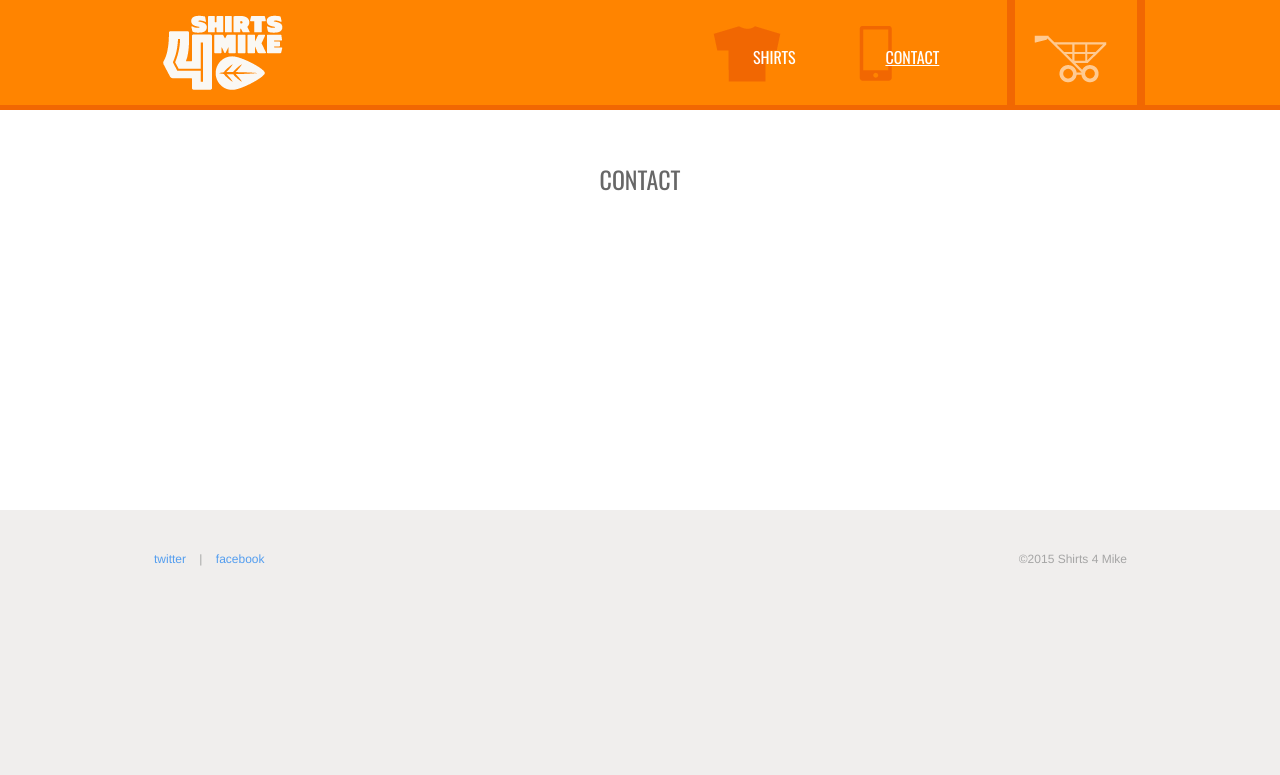
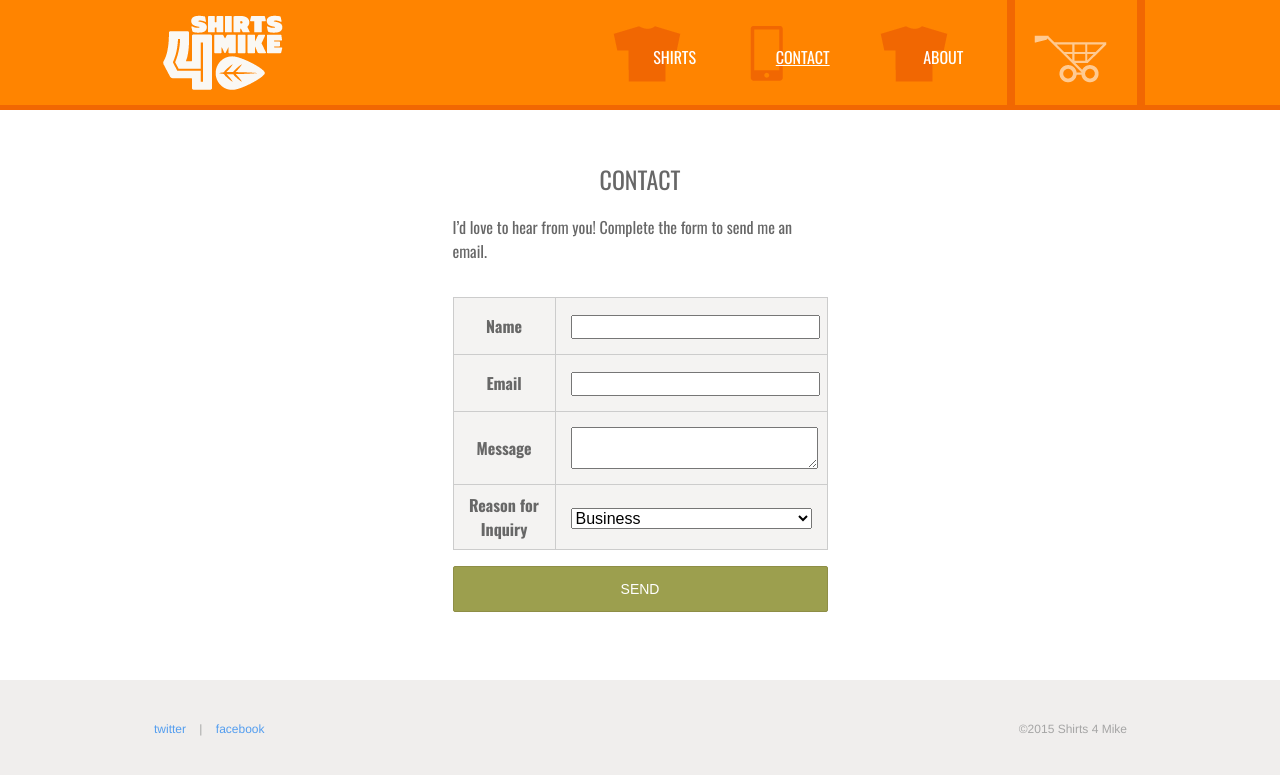
Before and after one commit to evgkit/shirts4mike, a PHP site: page /contact.php?status=1 in a window 1280 px wide. Shown: the top 775 px of the page. Run offline with PHP 8.4, Linux system fonts and the light colour scheme.

Commit message:
Add contact form

```diff
--- a/public/contact.php
+++ b/public/contact.php
@@ -1,12 +1,74 @@
 <?
+
+if ("POST" == $_SERVER['REQUEST_METHOD']) {
+    $emailBody = "Name: {$_POST['name']},\n
+        Email: {$_POST['email']}.\n
+        Message: {$_POST['message']}\n
+        Reason for Inquiry: {$_POST['reason']}";
+    // TODO: send email
+
+    header('Location: contact.php?status=thanks');
+    exit();
+}
+
 $pageTitle = 'Contact Mike';
 $section = 'contact';
 include 'include/header.php'; ?>
 
 <div class="section page">
+    <div class="wrapper">
+        <h1>Contact</h1>
 
-    <h1>Contact</h1>
+        <? if ("thanks" == $_GET['status']) { ?>
+            <p>Thanks for the email! I&rsquo;ll be in touch shortly.</p>
+        <? } else { ?>
+            <p>I&rsquo;d love to hear from you! Complete the form to send me an email.</p>
+            <form action="contact.php" method="post">
+                <table>
+                    <tr>
+                        <th>
+                            <label for="name">Name</label>
+                        </th>
+                        <td>
+                            <input type="text" name="name" id="name">
+                        </td>
+                    </tr>
+                    <tr>
+                        <th>
+                            <label for="email">Email</label>
+                        </th>
+                        <td>
+                            <input type="email" name="email" id="email">
+                        </td>
+                    </tr>
+                    <tr>
+                        <th>
+                            <label for="message">Message</label>
+                        </th>
+                        <td>
+                            <textarea name="message" id="message"></textarea>
+                        </td>
+                    </tr>
+                    <tr>
+                        <th>
+                            <label for="reason">Reason for Inquiry</label>
+                        </th>
+                        <td>
+                            <select name="reason" id="reason">
+                                <option value="business">Business</option>
+                                <option value="technical">Technical</option>
+                                <option value="miscellaneous">Miscellaneous</option>
+                            </select>
+                        </td>
+                    </tr>
 
+                </table>
+
+                <input type="submit" value="Send">
+            </form>
+        <? } ?>
+
+    </div>
 </div>
 
 <? include 'include/footer.php'; ?>
--- a/public/css/style.css
+++ b/public/css/style.css
@@ -510,14 +510,14 @@ body {font-family: 'Oswald', sans-serif; background:#f0eeed; color: #676767;}
 .header .branding-title a {display: block; height: 77px; width: 122px;}
 .header .nav {float: right; top: 0; right: 0; margin: 0; position: relative; left: 15px; z-index: 99999999;}
 .header .nav li {display: inline-block; margin: 0; list-style: none;}
-.header .nav li.cart {margin-left: 64px; border: 0 solid #f16702; border-width: 0 8px;}
+.header .nav li.cart {margin-left: 40px; border: 0 solid #f16702; border-width: 0 8px;}
 .header .nav li a {
     color: white;
     text-decoration: none;
     display: block;
     line-height: 95px;
     padding: 10px 0 0;
-    margin: 0 0 0 50px;
+    margin: 0 0 0 40px;
     width: 90px;
     text-align: right;
     background: url('../img/nav-sprite.png') no-repeat 0px 105px;
@@ -526,8 +526,9 @@ body {font-family: 'Oswald', sans-serif; background:#f0eeed; color: #676767;}
 }
 .header .nav li.on a {text-decoration: underline;}
 .header .nav li a:hover, .header .nav li a:active {color: #FFE200;}
-.header .nav li.shirts a {background-position: 0px 0px;}
-.header .nav li.contact a {background-position: 0px -105px;}
+.header .nav li.shirts a {background-position: 0 0;}
+.header .nav li.contact a {background-position: 0 -105px;}
+.header .nav li.about a {background-position: 0 0;}
 .header .nav li.cart a {
     width: 122px;
     font-size: 0/95px serif;
@@ -540,12 +541,12 @@ body {font-family: 'Oswald', sans-serif; background:#f0eeed; color: #676767;}
 #content {min-height: 400px; background: white;}
 .section.banner {height: 290px; background: #3d3d3d url('../img/banner-background.jpg') center center no-repeat;}
 .section.banner .wrapper {position: relative;}
-.section.banner .hero {position: absolute; top: -89px; left: 177px; z-index: 999;}
+.section.banner .hero {position: absolute; top: -89px; left: 100px; z-index: 999;}
 .section.banner .button {
     display: block;
     position: absolute;
     top: 97px;
-    left: 590px;
+    left: 515px;
     margin: 0;
     background-image: linear-gradient(bottom, rgb(35,124,219) 0%, rgb(39,136,232) 16%, rgb(119,184,249) 100%);
     background-image: -o-linear-gradient(bottom, rgb(35,124,219) 0%, rgb(39,136,232) 16%, rgb(119,184,249) 100%);
--- a/public/include/header.php
+++ b/public/include/header.php
@@ -19,6 +19,7 @@
         <ul class="nav">
             <li class="shirts <?= 'shirts' == $section ? 'on' : '' ?>"><a href="shirts.php">Shirts</a></li>
             <li class="contact <?= 'contact' == $section ? 'on' : '' ?>"><a href="contact.php">Contact</a></li>
+            <li class="about <?= 'about' == $section ? 'on' : '' ?>"><a href="about.php">About</a></li>
             <li class="cart"><a href="#">Shopping Cart</a></li>
         </ul>
 
```
Also changed, not shown: public/about.php (added, +12 -0 lines).
